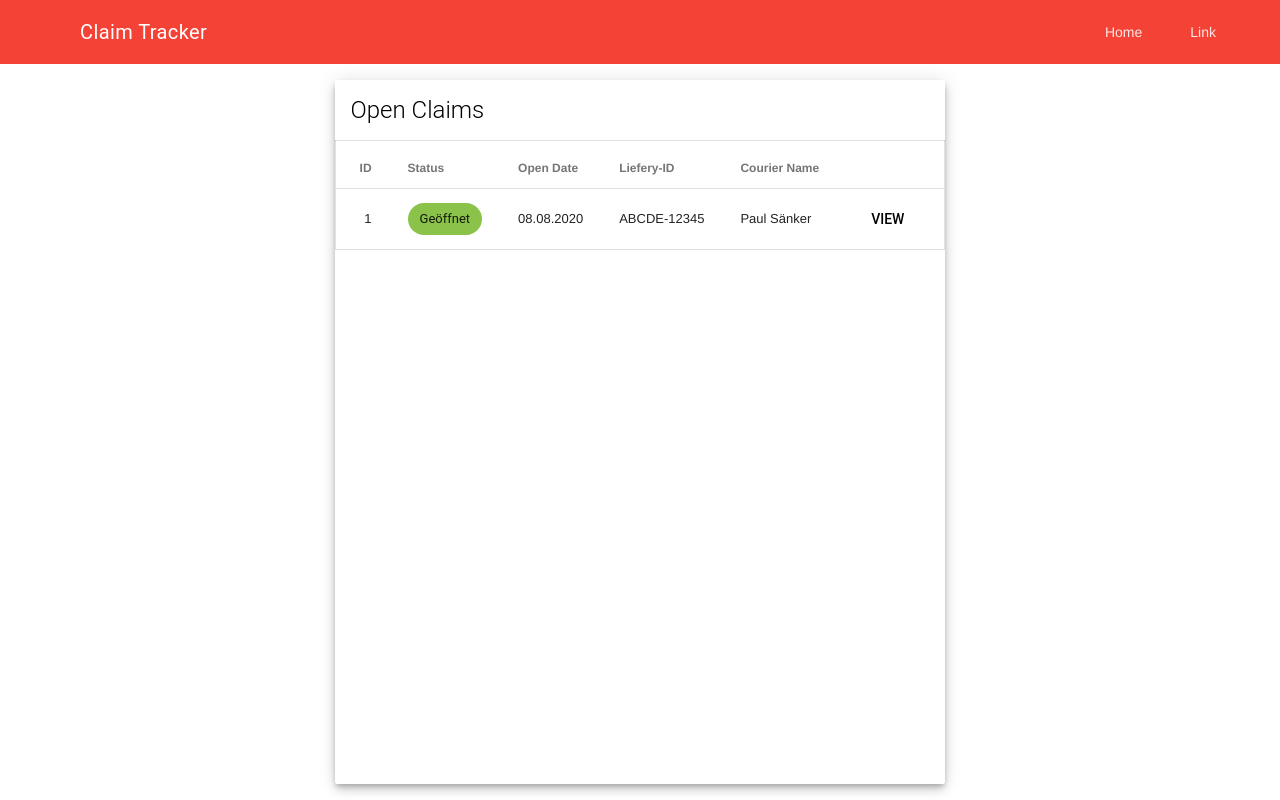
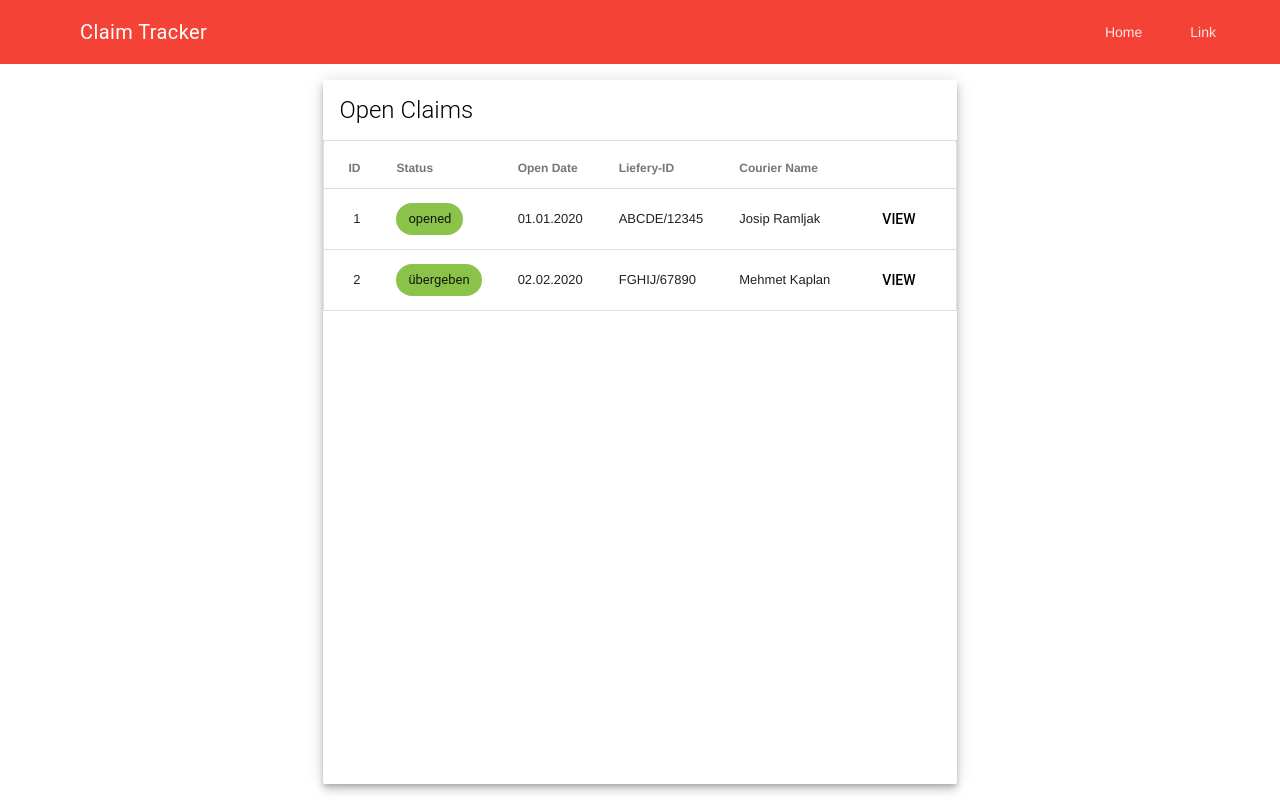
Before and after one commit to LambertSchulze/Liefery-Claim-Tracker, a React (Create React App) app: page / in a window 1280 px wide. Built offline with nearby package versions, Linux system fonts and the light colour scheme.

Commit message:
display claims in dashboard claim list from state

```diff
--- a/src/actions/claimsActions.js
+++ b/src/actions/claimsActions.js
@@ -23,7 +23,6 @@ export function loadClaimDatabank() {
             const response = await fetch ('https://jsonplaceholder.typicode.com/todos')
             const data =     await response.json()
             dispatch (getClaimsSuccess(data))
-            console.log(data)
         }
         catch (error) {
             dispatch (getClaimsFailure())
--- a/src/components/ClaimList.js
+++ b/src/components/ClaimList.js
@@ -1,6 +1,8 @@
 import React from 'react'
+import { ClaimListRow } from '../components/ClaimListRow'
 
-const ClaimList = () => (
+const ClaimList = ({claims}) => {
+    return (
         <table className="mdl-data-table mdl-js-data-table">
             <thead>
                 <tr>
@@ -13,22 +15,10 @@ const ClaimList = () => (
                 </tr>
             </thead>
             <tbody>
-            <tr>
-                <td>1</td>
-                <td className="mdl-data-table__cell--non-numeric">
-                    <span className="mdl-chip mdl-color--light-green-500">
-                        <span className="mdl-chip__text">Geöffnet</span>
-                    </span>
-                </td>
-                <td className="mdl-data-table__cell--non-numeric">08.08.2020</td>
-                <td className="mdl-data-table__cell--non-numeric">ABCDE-12345</td>
-                <td className="mdl-data-table__cell--non-numeric">Paul Sänker</td>
-                <td className="mdl-data-table__cell--non-numeric">
-                    <button className="mdl-button mdl-js-button">View</button>
-                </td>
-            </tr>
+                {claims.map((claim) => <ClaimListRow key={claim.id} claim={claim} />)}
             </tbody>
         </table>
     )
+}
 
 export default ClaimList
--- /dev/null
+++ b/src/components/ClaimListRow.js
@@ -0,0 +1,18 @@
+import React from 'react'
+
+export const ClaimListRow = ({claim}) => (
+    <tr>
+        <td>{claim.claimID}</td>
+        <td className="mdl-data-table__cell--non-numeric">
+            <span className="mdl-chip mdl-color--light-green-500">
+                <span className="mdl-chip__text">{claim.status}</span>
+            </span>
+        </td>
+        <td className="mdl-data-table__cell--non-numeric">{claim.openDate}</td>
+        <td className="mdl-data-table__cell--non-numeric">{claim.lieferyID}</td>
+        <td className="mdl-data-table__cell--non-numeric">{claim.courierName}</td>
+        <td className="mdl-data-table__cell--non-numeric">
+            <button className="mdl-button mdl-js-button">View</button>
+        </td>
+    </tr>
+)
--- a/src/components/NavbarDrawer.js
+++ b/src/components/NavbarDrawer.js
@@ -2,7 +2,7 @@ import React from 'react'
 import { Link } from 'react-router-dom'
 
 export const NavbarDrawer = () => (
-    <div class="mdl-layout__drawer">
+    <div className="mdl-layout__drawer">
         <span className="mdl-layout-title">Claim Tracker</span>
         <nav className="mdl-navigation">
             <Link to="/" className="mdl-navigation__link">Home</Link>
--- a/src/pages/DashboardPage.js
+++ b/src/pages/DashboardPage.js
@@ -1,18 +1,23 @@
 import React from 'react'
+import { connect } from 'react-redux'
 
 import ClaimList from '../components/ClaimList'
 
-const DashboardPage = () => (
+const DashboardPage = ({claims}) => (
     <main className="mdl-layout__content mdl-grid">
         <section className="mdl-card mdl-shadow--6dp mdl-cell mdl-cell--12-col">
             <div className="mdl-card__title">
                 <h2 className="mdl-card__title-text">Open Claims</h2>
             </div>
             <div className="mdl-card__media">
-                <ClaimList />
+                {<ClaimList claims={claims}/>}
             </div>
         </section>
     </main>
 )
 
-export default DashboardPage
+const mapStateToProps = (state) => ({
+    claims: state.claims.claims,
+})
+
+export default connect(mapStateToProps)(DashboardPage)
--- a/src/reducers/claimsReducer.js
+++ b/src/reducers/claimsReducer.js
@@ -1,7 +1,20 @@
 import * as actions from '../actions/claimsActions'
 
 export const initialState = {
-    claims:     [],
+    claims:     [{
+        claimID:        1,
+        status:         'opened',
+        openDate:       '01.01.2020',
+        lieferyID:      'ABCDE/12345',
+        courierName:    'Josip Ramljak',
+    },
+    {
+        claimID:        2,
+        status:         'übergeben',
+        openDate:       '02.02.2020',
+        lieferyID:      'FGHIJ/67890',
+        courierName:    'Mehmet Kaplan',
+    }],
     loading:    false,
     hasErrors:  false,
 }
```
Lines whose indentation alone changed are shown as unchanged.
